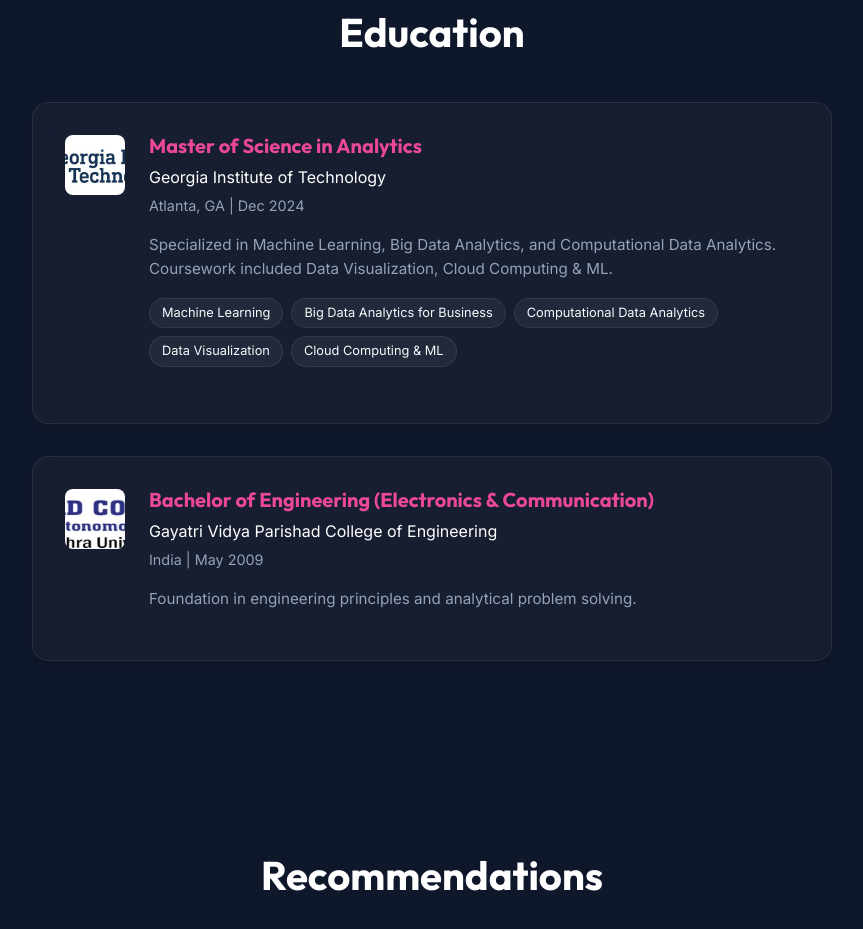
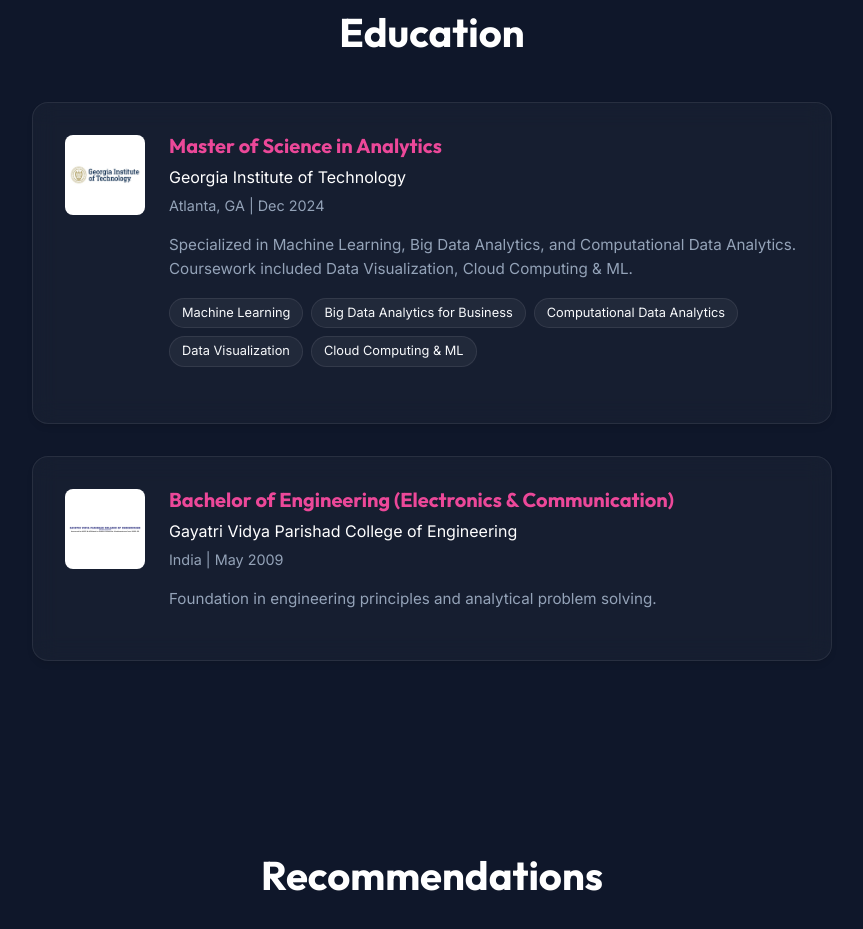
Before and after one commit to arunakgudivada-del/Aruna_website, a React (Vite) app: page / in a window 1280 px wide. Shown: the part 4240-5169 px from the top of the page, without its empty margins (208-1071 px from the left). Built offline with nearby package versions, Linux system fonts and the light colour scheme.

Commit message:
Fix logo cropping in Education section

```diff
--- a/src/App.jsx
+++ b/src/App.jsx
@@ -148,7 +148,7 @@
                     <img
                       src={`${import.meta.env.BASE_URL}${edu.logo}`.replace('//', '/')}
                       alt={`${edu.school} logo`}
-                      style={{ width: '60px', height: '60px', borderRadius: '8px', objectFit: 'cover' }}
+                      style={{ width: '80px', height: '80px', borderRadius: '8px', objectFit: 'contain', backgroundColor: 'white', padding: '4px' }}
                     />
                   )}
                   <div>
```
